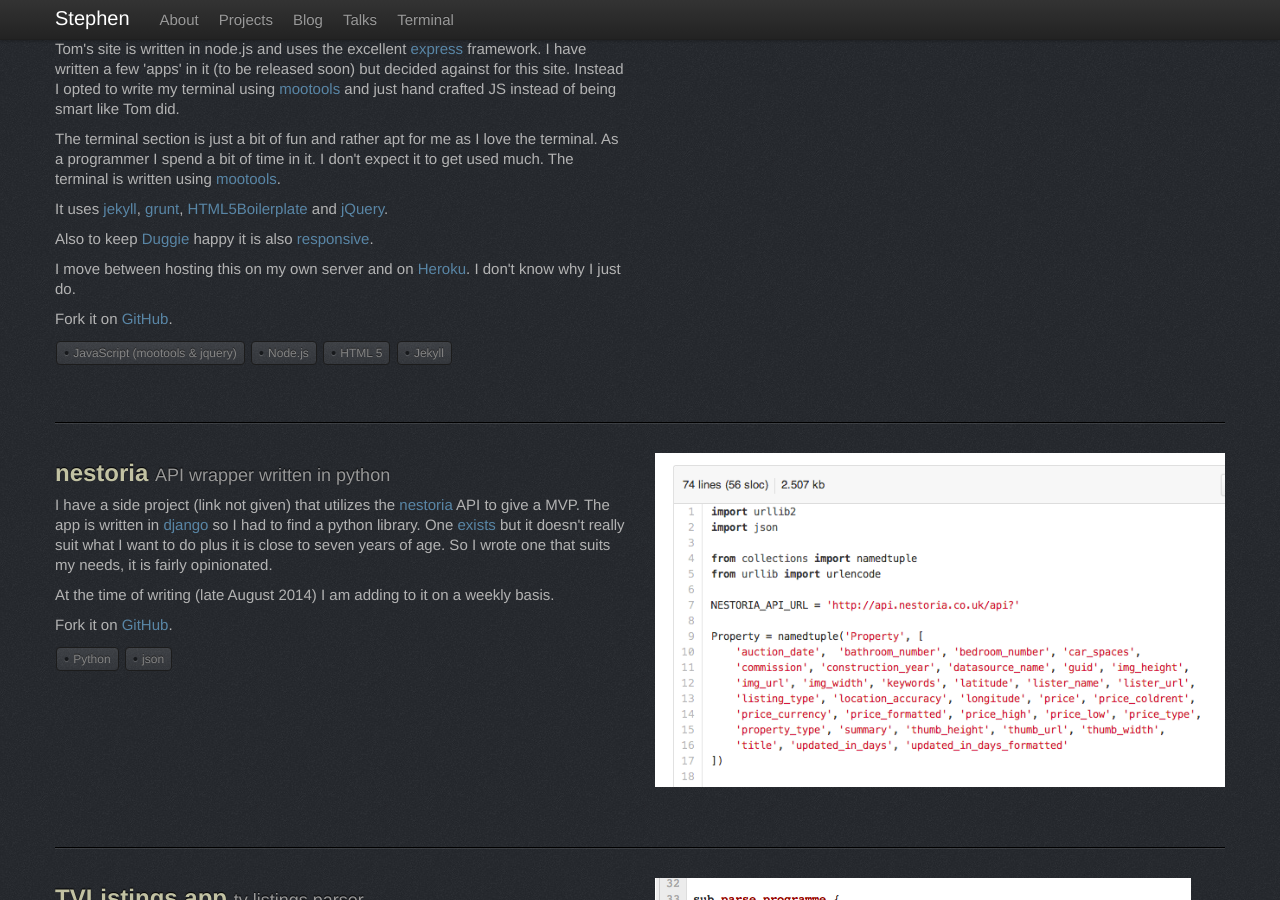
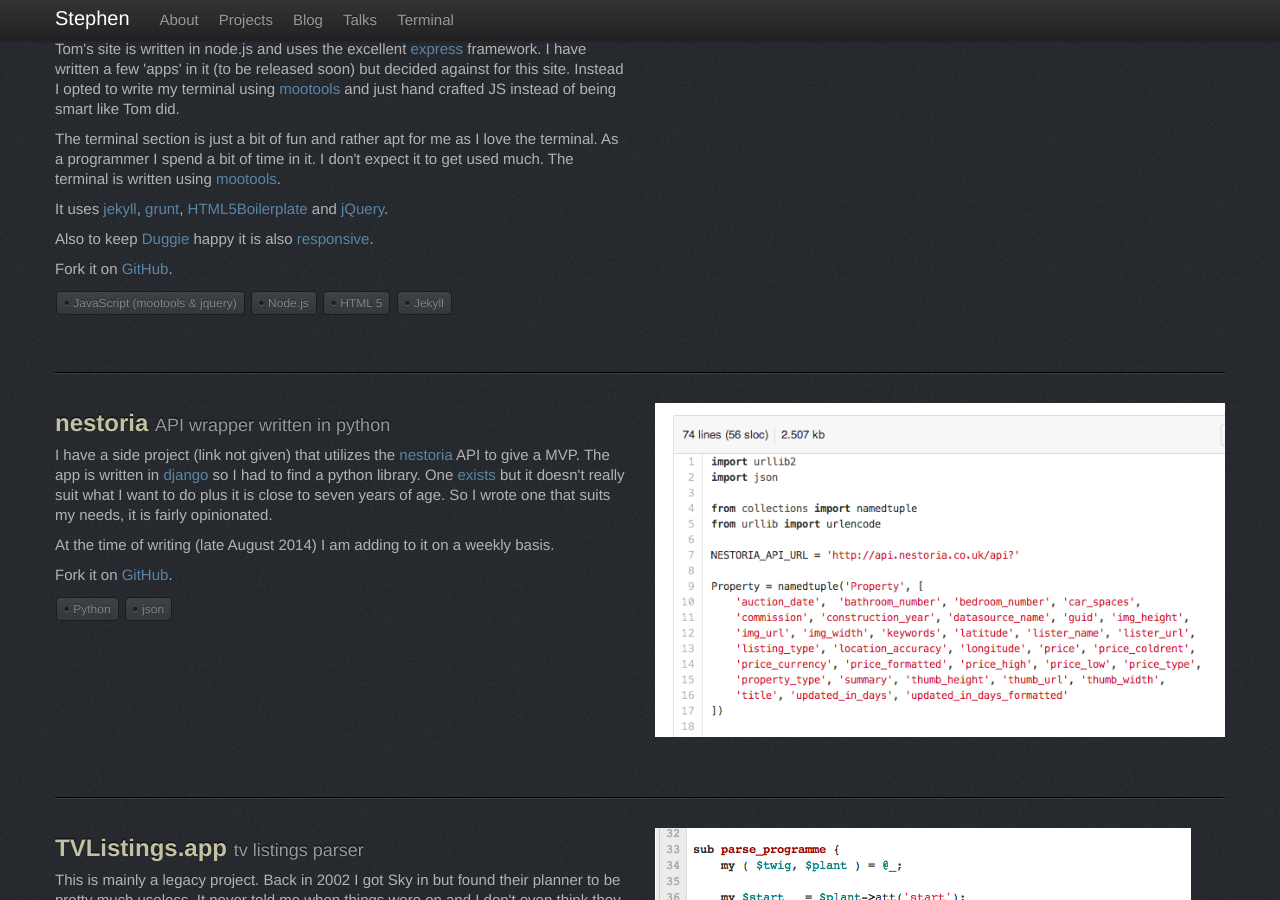
Before and after one commit to swmcc/swmcc.github.io, a Jekyll site: the page built from index.html, in a window 1280 px wide and 900 px high, scrolled down 1237 px. Built offline with Jekyll 4.4.1, drawn with Linux system fonts in a browser that asks for light colours; nearby versions of some CDN libraries; the list of posts is cut into pages by our own code.

Commit message:
Took away useless blurb for my site

```diff
--- a/index.html
+++ b/index.html
@@ -126,8 +126,6 @@
 		<p>It uses <a data-ga="site,projects::theonlystephen,jekyll" href="https://github.com/mojombo/jekyll" target="_new">jekyll</a>, <a data-ga="site,projects::theonlystephen,grunt" href="https://github.com/cowboy/grunt" target="_new">grunt</a>, <a data-ga="site,projects::theonlystephen,boilerplate" href="http://html5boilerplate.com/" target="_new">HTML5Boilerplate</a> and <a data-ga="site,projects::theonlystephen,jquery" href="http://jquery.com/" target="_new">jQuery</a>.</p>
 
 		<p>Also to keep <a data-ga="site,projects::theonlystephen,duggie" href="http://twitter.com/#!/adriandugan" target="_new">Duggie</a> happy it is also <a data-ga="site,projects::theonlystephen,wikipedia::responsive" href="http://en.wikipedia.org/wiki/Responsive_Web_Design">responsive</a>.</p>
-
-		<p>I move between hosting this on my own server and on <a data-ga="site,projects::theonlystephen,heroku" href="http://www.heroku.com">Heroku</a>. I don't know why I just do.</p>
 
 		<p>Fork it on <a data-ga="site,projects::theonlystephen,github::swm.cc.github.io" href="https://github.com/swmcc/swmcc.github.io" target="_new">GitHub</a>.</p>
 
```
